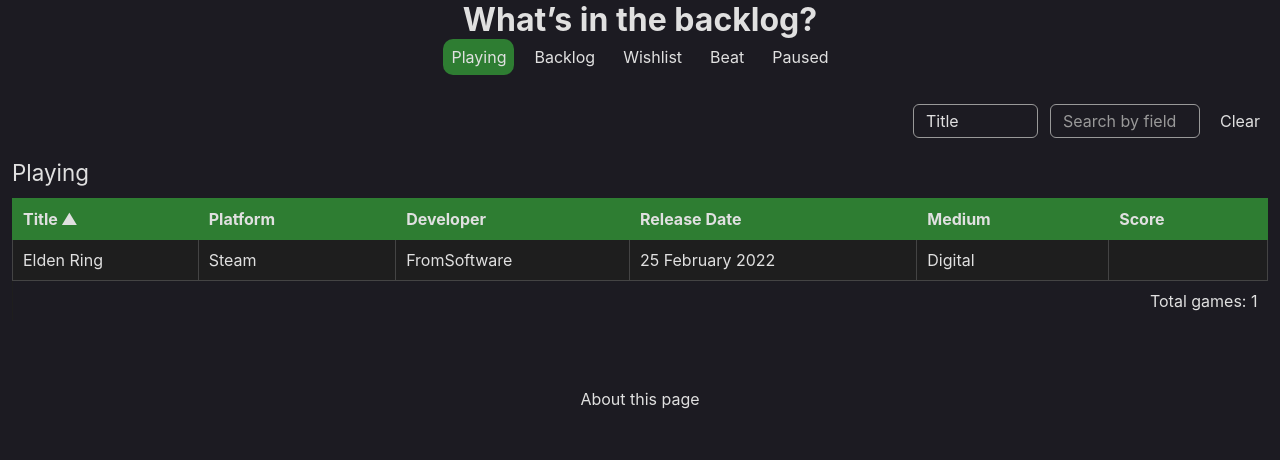
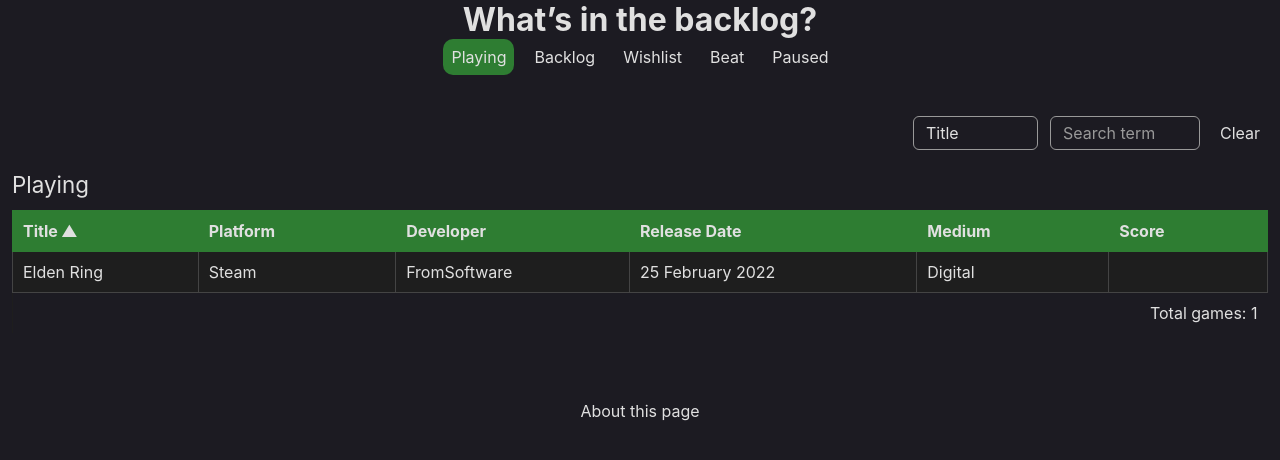
Before and after one commit to alexgibson/games, a React (Vite) app: page / in a window 1280 px wide. Shown: the top 460 px of the page. Built offline with nearby package versions, Linux system fonts and the light colour scheme.

Commit message:
Stop passing input placeholder as props

```diff
--- a/src/js/App.tsx
+++ b/src/js/App.tsx
@@ -31,7 +31,6 @@
       </menu>
 
       <SearchBar
-        placeholder="Search by field"
         value={gamesCtx.searchQuery}
         onSearchSubmit={(e) => e.preventDefault()}
         onSearchValueChange={(e) =>
--- a/src/js/components/SearchBar.tsx
+++ b/src/js/components/SearchBar.tsx
@@ -5,7 +5,6 @@
   React.HTMLAttributes<HTMLFormElement>,
   "onChange"
 > & {
-  placeholder: string;
   value: string;
   onSearchSubmit: React.FormEventHandler<HTMLFormElement>;
   onSearchValueChange: (e: React.ChangeEvent<HTMLInputElement>) => void;
@@ -15,7 +14,6 @@
 };
 
 const SearchBar: React.FC<SearchBarProps> = ({
-  placeholder,
   value,
   onSearchSubmit,
   onSearchValueChange,
@@ -25,7 +23,7 @@
 }) => {
   return (
     <form className="search-form" onSubmit={onSearchSubmit}>
-      <label htmlFor="field">Field</label>
+      <label htmlFor="field">Table Column</label>
       <select id="field" onChange={onSearchFieldChange} aria-controls="search">
         {gameFieldNames.map((field) => (
           <option key={field} value={field}>
@@ -40,7 +38,7 @@
         name="search"
         value={value}
         onChange={onSearchValueChange}
-        placeholder={placeholder}
+        placeholder="Search term"
         aria-controls={ariaControls}
       />
       <button
```
Also changed, not shown: 1 other file (tests, documents, lock files or other folders).
